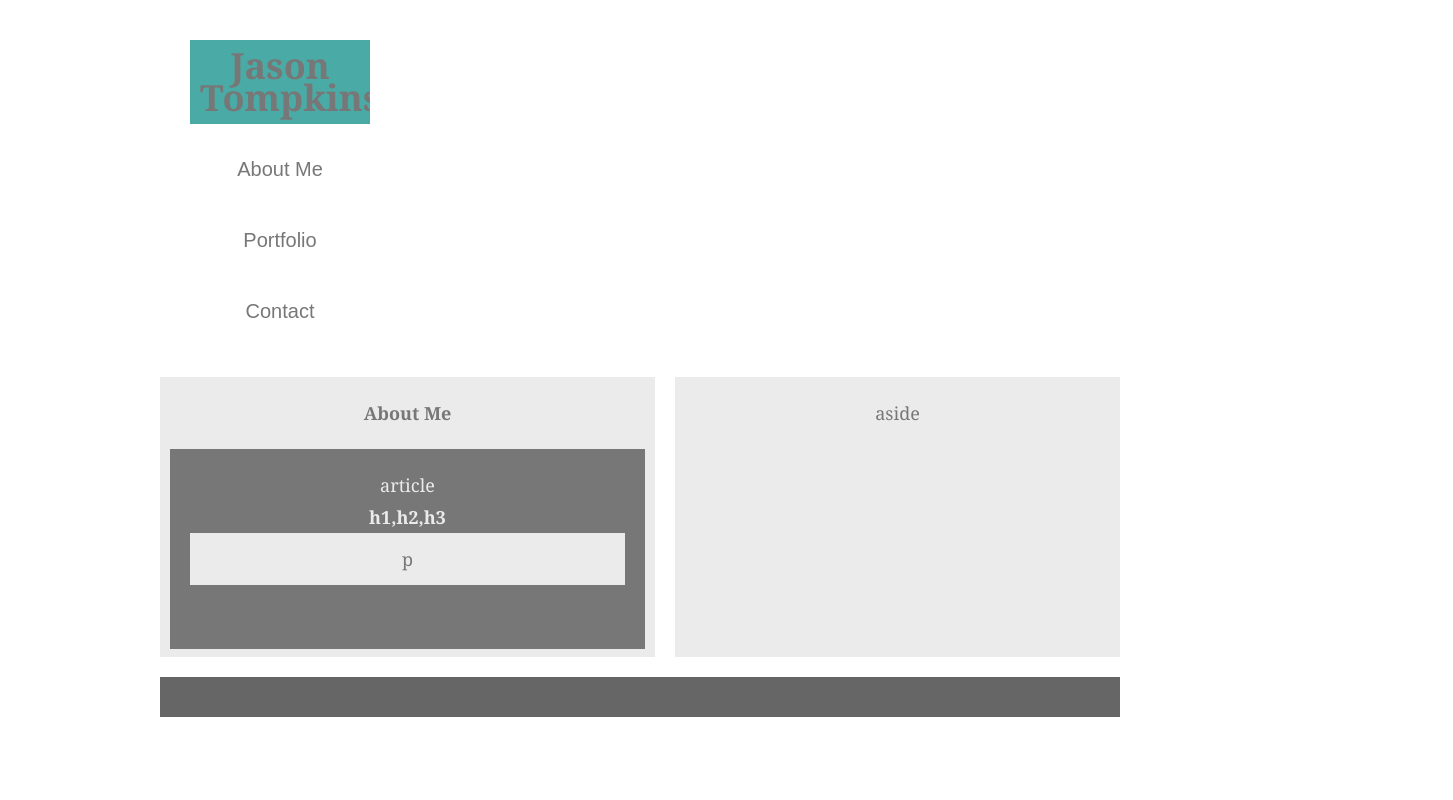
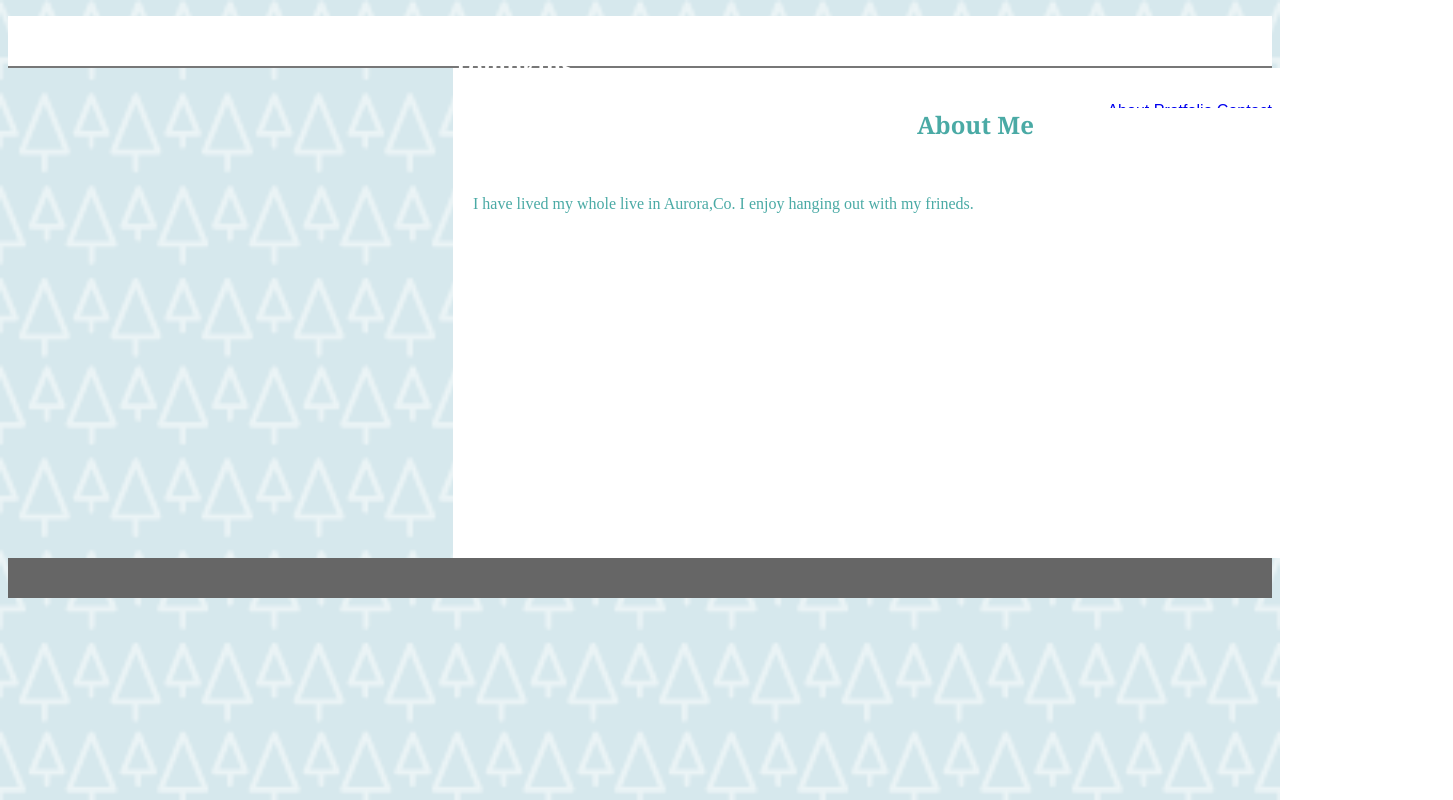
Before and after one commit to Ragnorok303/Basic-Portfolio, a plain HTML site: page index.html in a window 1280 px wide. Shown: the whole page, 1453 px wide, since content can reach past the window. Drawn offline with Linux system fonts and the light colour scheme.

Commit message:
editing page

```diff
--- a/assets/css/style.css
+++ b/assets/css/style.css
@@ -1,105 +1,69 @@
-/**
- * Float Layout
- **/
-
- * {
-  box-sizing: border-box;
-  text-align: center;
-  margin: auto;
-}
 
   body {
-    font-family: Georgia, Times, "Times New Roman", serif;
-    font-size: 24px;
-    line-height: 32px;
-    color: #777777;
-    background-image: url("assets/images/tree.png");
-    width: 960px;
-    font-size: 18px;
+    background:url(trees.png);
+    height: 500px;
+    background-position: center;
+    background-repeat: no-repeat;
+    background-size: cover;
+
   }
 
   header {
-    padding: 20px;
-    margin-left: 10px;
-    margin-right: 10px;
-    margin-top: 10px;
-    margin-bottom: 10px;
-    width: 220px;
     color: #777;
     background:#ffffff;
+    border-bottom-width: 2px;
+    border-bottom-style: solid;
+    height: 50px;
+    width: 100%;
   }
 
-  nav {
-    padding: 20px;
-    margin-bottom: 20px;
-    color: #777;
-    background: #ebebeb;
+  nav{
+    float: right;
+    font-family: Arial, Helvetica, sans-serif;
+    padding-top: 20px;
+    color: #777777;
+  }
+
+  a{
+    text-decoration: none;
   }
 
   section {
     padding: 20px;
-    margin-bottom: 20px;
+    height: 450px;
     color: #4aaaa5;
     background:#ffffff;
+    width: 960px;
+    margin-left: 445px;
   }
 
-  #section {
-    float: left;
-    padding: 20px;
-    height: 280px;
-    color: #777;
-    background: #ebebeb;
-    width: 495px;
+  h1 {
+    font-family: Georgia, Times, "Times New Roman", serif;
+    font-size: 24px;
+    font-weight: bold;
+    text-align: center;
+    margin-left: 445px;
+    margin-right: 1200px;
+    position: relative;
+    color: #ffffff;
+    background:#4aaaa5;
+    height: 50px;
   }
 
-  #aside {
-    float: left;
-    padding: 20px;
-    height: 280px;
-    margin-left: 20px;
-    color: #777;
-    background:#ebebeb;
-    width: 445px;
-  }
-  #article {
-    padding: 20px;
-    margin-top: 20px;
-    margin-left: -10px;
-    margin-right: -10px;
-    height: 200px;
-    color: #ebebeb;
-    background:#777;
-  }
-
-  #h1 {
-    margin-top: 10px;
-    margin-bottom:10px;
-    overflow: auto;
-    padding: 10px;
-    color: #777;
-    background:#4aaaa5;
-  }
-
-  #paragraph {
-    padding: 10px;
-    color: #777;
-    background:#ebebeb;
+  h2{
+    font-family: Georgia, Times, "Times New Roman", serif;
+    font-size: 24px;
+    font-weight: bold;
+    text-align: left;
+    margin-left: 444px;
+    margin-bottom:20px;
+    position: relative;
+    color: #4aaaa5;
+    background:#ffffff;
   }
 
   footer {
     padding: 20px;
     background: #666666;
-    clear: both;
+
   }
-  button {
-    background-color: #ffffff;
-    border: none;
-    color: #777777;
-    padding: 20px 34px;
-    text-align: center;
-    text-decoration: none;
-    display: inline-block;
-    font-size: 20px;
-    margin: 4px 2px;
-    cursor: pointer;
-    }
--- a/index.html
+++ b/index.html
@@ -8,39 +8,27 @@
 <body>
     <header>
         <div>
-            <h1 id="h1">Jason Tompkins</h1>
+            <h1>Jason Tompkins</h1>
         </div>
-            <form action="index.html">
-                <button type="submit">About Me</button>
-            </form>
-            <form action="portfolio.html">
-                <button type="submit">Portfolio</button>
-            </form>
-            <form action="contact.html">
-                <button type="submit">Contact</button>
-            </form>
+        <nav>
+            <a href="index.html">About</a>
+            <a href="portfolio.html">Protfolio</a>
+            <a href="contact.html">Contact</a>
+        </nav>
     </header>
-    <section id="section">
-        <strong>About Me</strong>
-        <article id="article">
-            article
-            <div id="">
-                <strong>h1,h2,h3</strong>
-              </div>
 
-            <div id="paragraph">
-                p
-              </div>
-            </article>
+    <section class="about">
 
-      </section>
+    <h2>About Me</h2>
 
-      <aside id="aside">
-        aside
-      </aside>
+    <img class="mainimage" scr="assets/images/images 1.jpg">
 
+        <p>I have lived my whole live in Aurora,Co. I enjoy hanging out with my frineds.</p>
+
+    </section>
 
     <footer></footer>
+
 </body>
 
 </html>
```
Also changed, not shown: portfolio.html (+1 -1 lines), assets/css/trees.png (renamed from assets/images/trees.png), 11 other files.
